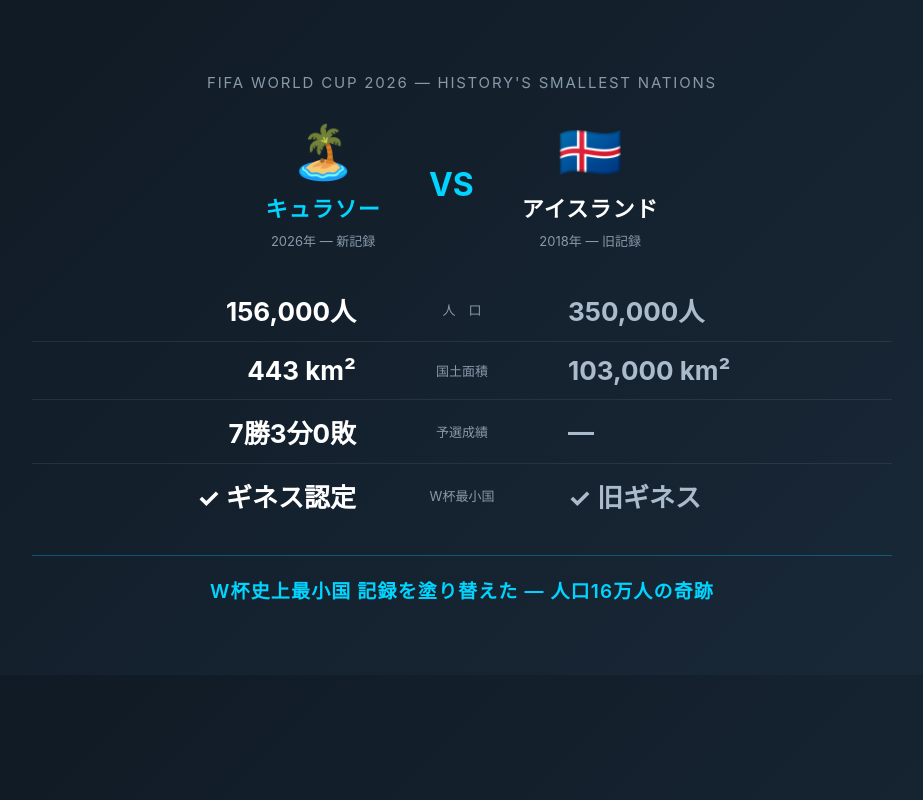
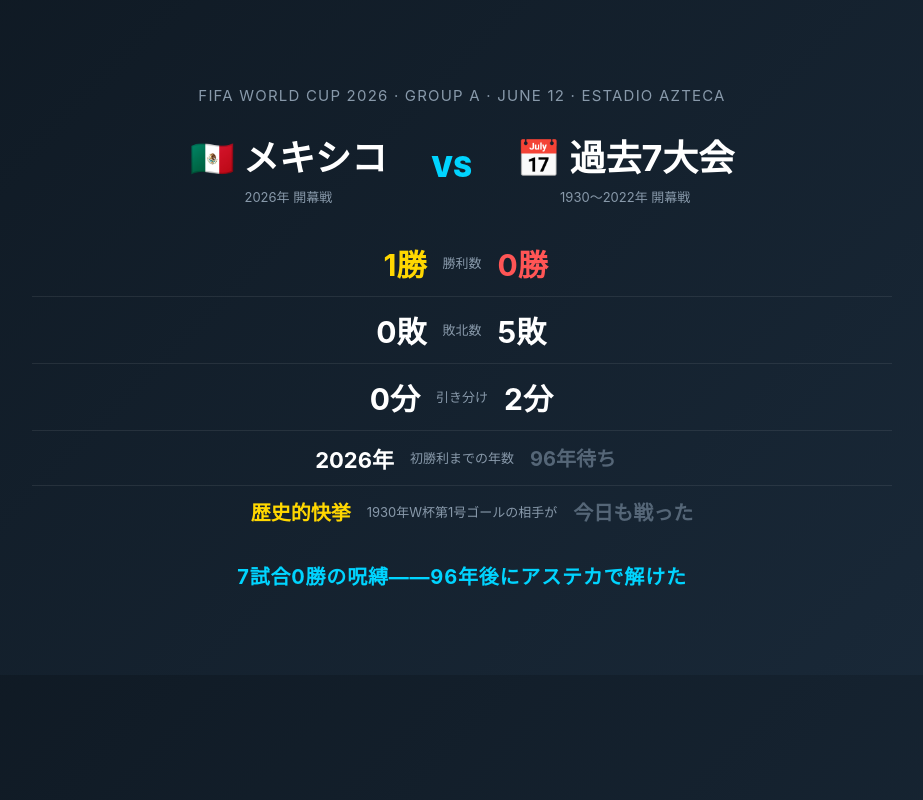
Before and after one commit to tamakisoya1129-coder/worldcup2026, a plain HTML site: page index.html in a window 1280 px wide. Shown: the whole page, without its empty margins (138-1061 px from the left). Drawn offline with Linux system fonts and the light colour scheme.

Commit message:
Update site

```diff
--- a/index.html
+++ b/index.html
@@ -2,6 +2,7 @@
 <html lang="ja">
 <head>
 <meta charset="UTF-8">
+<title>Stats Card</title>
 <style>
   * { margin: 0; padding: 0; box-sizing: border-box; }
   body {
@@ -9,79 +10,78 @@
     background: linear-gradient(135deg, #0f1923 0%, #1a2a3a 100%);
     font-family: -apple-system, 'Hiragino Sans', 'Yu Gothic', sans-serif;
     color: #fff; display: flex; flex-direction: column;
-    justify-content: center; align-items: center; gap: 28px;
+    justify-content: center; align-items: center; gap: 24px;
   }
-  .header {
-    font-size: 15px; color: #8899aa; letter-spacing: 0.12em; text-transform: uppercase;
+  .header { font-size: 15px; color: #8899aa; letter-spacing: 0.08em; }
+  .teams {
+    display: flex; align-items: center; gap: 44px; font-size: 32px; font-weight: 700;
   }
-  .teams {
-    display: flex; align-items: center; gap: 48px;
-  }
-  .team {
-    display: flex; flex-direction: column; align-items: center; gap: 8px;
-  }
-  .team-flag { font-size: 52px; }
-  .team-name { font-size: 22px; font-weight: 700; letter-spacing: 0.05em; }
-  .team-year { font-size: 13px; color: #8899aa; }
-  .vs { color: #00d4ff; font-size: 32px; font-weight: 700; }
+  .team-block { display: flex; flex-direction: column; align-items: center; gap: 6px; }
+  .team-label { font-size: 13px; color: #8899aa; font-weight: 400; }
+  .divider { font-size: 28px; color: #00d4ff; font-weight: 900; }
   .stats { width: 860px; }
   .stat-row {
-    display: grid; grid-template-columns: 1fr 180px 1fr;
+    display: grid; grid-template-columns: 1fr auto 1fr;
     align-items: center; gap: 16px;
-    padding: 13px 0; border-bottom: 1px solid rgba(255,255,255,0.08);
+    padding: 11px 0; border-bottom: 1px solid rgba(255,255,255,0.08);
   }
   .stat-row:last-child { border-bottom: none; }
-  .val { font-size: 26px; font-weight: 700; }
-  .val.left { text-align: right; color: #fff; }
-  .val.right { text-align: left; color: #aabbcc; }
+  .val { font-size: 30px; font-weight: 700; }
+  .val.left  { text-align: right; }
+  .val.right { text-align: left; }
+  .val.gold  { color: #ffd700; }
+  .val.dim   { color: #556677; }
+  .val.red   { color: #ff5555; }
   .label { text-align: center; font-size: 13px; color: #8899aa; white-space: nowrap; }
-  .highlight { color: #00d4ff; }
   .caption {
-    font-size: 19px; color: #00d4ff; font-weight: 600; letter-spacing: 0.06em;
-    border-top: 1px solid rgba(0,212,255,0.3); padding-top: 20px; width: 860px; text-align: center;
+    font-size: 20px; color: #00d4ff; font-weight: 700; letter-spacing: 0.04em;
+    text-align: center;
   }
 </style>
 </head>
 <body>
-  <div class="header">FIFA World Cup 2026 — History's Smallest Nations</div>
+  <div class="header">FIFA WORLD CUP 2026 · GROUP A · JUNE 12 · ESTADIO AZTECA</div>
 
   <div class="teams">
-    <div class="team">
-      <span class="team-flag">🏝️</span>
-      <span class="team-name highlight">キュラソー</span>
-      <span class="team-year">2026年 — 新記録</span>
+    <div class="team-block">
+      <span style="font-size:36px;">🇲🇽 メキシコ</span>
+      <span class="team-label">2026年 開幕戦</span>
     </div>
-    <span class="vs">VS</span>
-    <div class="team">
-      <span class="team-flag">🇮🇸</span>
-      <span class="team-name">アイスランド</span>
-      <span class="team-year">2018年 — 旧記録</span>
+    <div class="divider">VS</div>
+    <div class="team-block">
+      <span style="font-size:36px;">📅 過去7大会</span>
+      <span class="team-label">1930〜2022年 開幕戦</span>
     </div>
   </div>
 
   <div class="stats">
     <div class="stat-row">
-      <span class="val left highlight">156,000人</span>
-      <span class="label">人　口</span>
-      <span class="val right">350,000人</span>
+      <span class="val left gold">1勝</span>
+      <span class="label">勝利数</span>
+      <span class="val right red">0勝</span>
     </div>
     <div class="stat-row">
-      <span class="val left highlight">443 km²</span>
-      <span class="label">国土面積</span>
-      <span class="val right">103,000 km²</span>
+      <span class="val left">0敗</span>
+      <span class="label">敗北数</span>
+      <span class="val right">5敗</span>
     </div>
     <div class="stat-row">
-      <span class="val left highlight">7勝3分0敗</span>
-      <span class="label">予選成績</span>
-      <span class="val right">—</span>
+      <span class="val left">0分</span>
+      <span class="label">引き分け</span>
+      <span class="val right">2分</span>
     </div>
     <div class="stat-row">
-      <span class="val left highlight">✓ ギネス認定</span>
-      <span class="label">W杯最小国</span>
-      <span class="val right">✓ 旧ギネス</span>
+      <span class="val left" style="font-size:22px;">2026年</span>
+      <span class="label">初勝利までの年数</span>
+      <span class="val right dim" style="font-size:20px;">96年待ち</span>
+    </div>
+    <div class="stat-row">
+      <span class="val left" style="font-size:20px; color:#ffd700;">歴史的快挙</span>
+      <span class="label">1930年W杯第1号ゴールの相手が</span>
+      <span class="val right dim" style="font-size:20px;">今日も戦った</span>
     </div>
   </div>
 
-  <div class="caption">W杯史上最小国 記録を塗り替えた — 人口16万人の奇跡</div>
+  <div class="caption">7試合0勝の呪縛——96年後にアステカで解けた</div>
 </body>
 </html>
```
